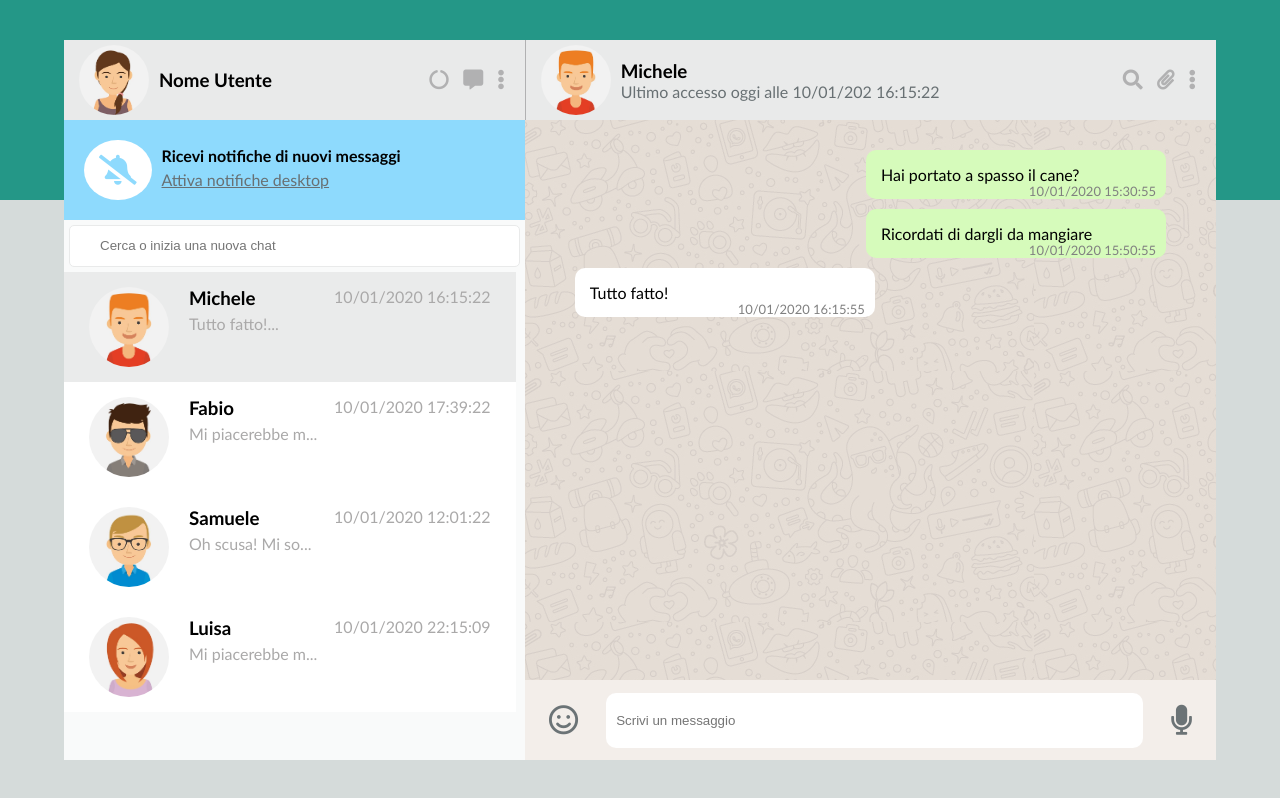
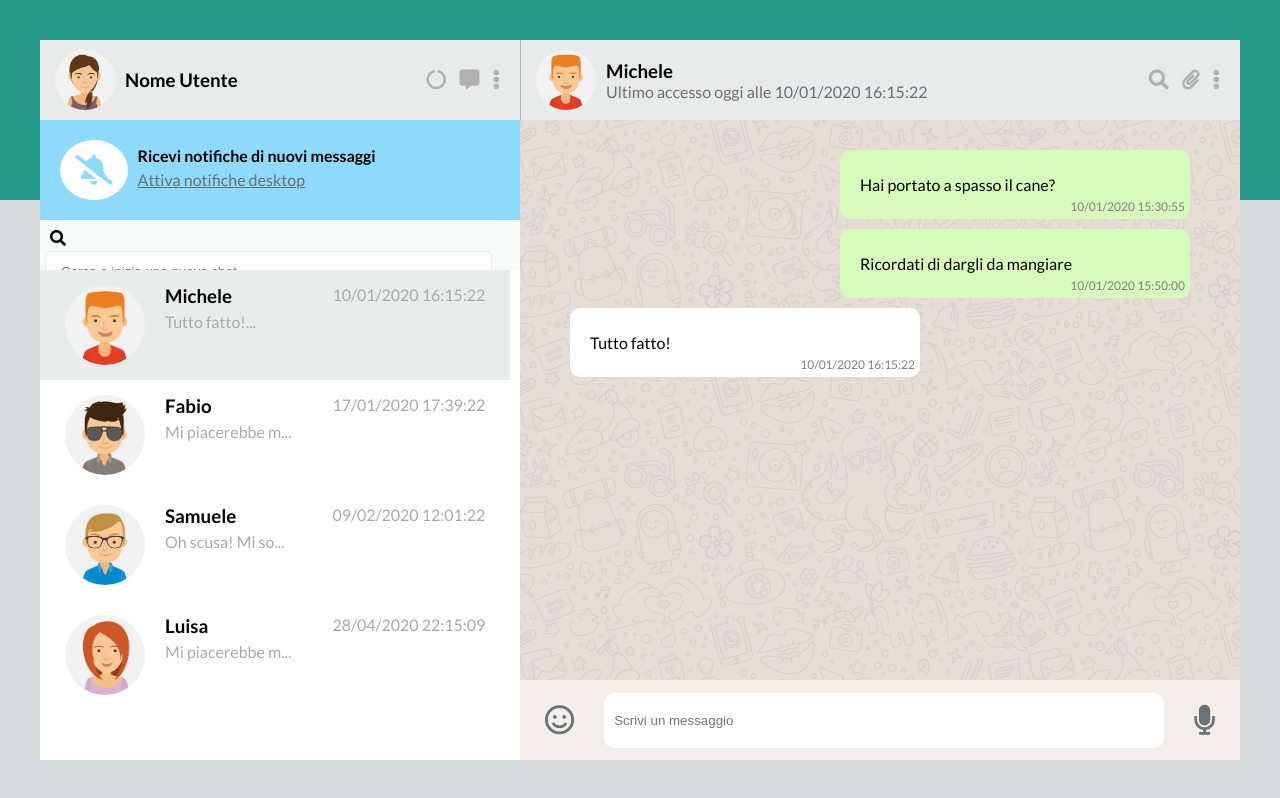
Before and after one commit to ABoni14/vue-boolzapp, a plain HTML site: page index.html in a window 1280 px wide. Drawn offline with nearby package versions, Linux system fonts and the light colour scheme.

Commit message:
milestone 2 + fix html + hover effect

```diff
--- a/css/style.css
+++ b/css/style.css
@@ -6,7 +6,8 @@
 }
 
 body{
-  font-family: 'Trebuchet MS', 'Lucida Sans Unicode', 'Lucida Grande', 'Lucida Sans', Arial, sans-serif;
+  font-family: 'Acme', sans-serif;
+  font-family: 'Lato', sans-serif;
 }
 
 .clearfix::after{
@@ -25,7 +26,7 @@ body{
 
 #app{
   width: 90%;
-  min-width: 800px;
+  min-width: 1200px;
   height: 90vh;
   min-height: 700px;
 }
@@ -58,13 +59,13 @@ body{
 }
 
 .user-contain img, .contact-contain img{
-  width: 70px;
+  width: 60px;
   border-radius: 50%;
   margin-right: 10px;
 }
 
 .user-contain h3{
-  font-weight: bold;
+  font-weight: 700;
 }
 
 .icon-contain i, .icon-contact i{
@@ -127,20 +128,23 @@ body{
 }
 
 .input-user{
+  height: 50px;
   padding: 5px;
 }
 
 .input-user input{
-  width: 100%;
+  width: 95%;
   line-height: 40px;
   border-radius: 5px;
   border: 1px solid #e9eaea;
-  padding-left: 30px;
+  padding-left: 15px;
 }
 
 .contact-user{
+  height: calc(100% - 50px - 80px - 100px);
   display: flex;
   flex-direction: column;
+  background-color: white;
 }
 
 .left-contact-box{
@@ -153,6 +157,7 @@ body{
   width: 98%;
   background-color: white;
   padding: 15px 25px;
+  cursor: pointer;
 }
 
 .contact-box img{
@@ -184,39 +189,54 @@ body{
 
 .row-message span{
   position: absolute;
-  right: 10px;
-  bottom: 10px;
-  font-size: 13px;
+  right: 5px;
+  bottom: 5px;
+  font-size: 12px;
   color: grey;
 }
 
-.message-sent-user, .message-sent-contact{
+.message-user, .message-contact{
   border-radius: 10px;
   margin-bottom: 10px;
   padding: 15px;
-}
-
-.message-sent-user{
-  background-color: #d6fbbb;
-}
-
-.message-sent-contact{
-  background-color: white;
-}
-
-.message-user, .message-contact{
   position: relative;
-  width: 300px;
+  width: 350px;
 }
 
 .message-contact{
+  background-color: white;
   float: left;
 }
 
 .message-user{
   float: right;
+  background-color: #d6fbbb;
 }
 
 .active{
-  background-color: #eaebeb;
+  background-color: #eaebeb !important;
 }
+
+.contact-box:hover{
+  background-color: rgb(247, 247, 247);
+}
+
+.row-message p{
+  padding: 10px 5px;
+}
+
+.rec, .smile{
+  transition: all 0.5s;
+}
+
+.rec:hover{
+  color: red;
+}
+
+.smile:hover{
+  color: rgb(197, 197, 24);
+}
+
+.search{
+  padding: 5px;
+}
--- a/index.html
+++ b/index.html
@@ -4,6 +4,12 @@
   <meta charset="UTF-8">
   <meta http-equiv="X-UA-Compatible" content="IE=edge">
   <meta name="viewport" content="width=device-width, initial-scale=1.0">
+  <link rel="preconnect" href="https://fonts.googleapis.com">
+  <link rel="preconnect" href="https://fonts.gstatic.com" crossorigin>
+  <link href="https://fonts.googleapis.com/css2?family=Acme&family=Lato&display=swap" rel="stylesheet">
+  <link rel="preconnect" href="https://fonts.googleapis.com">
+  <link rel="preconnect" href="https://fonts.gstatic.com" crossorigin>
+  <link href="https://fonts.googleapis.com/css2?family=Acme&family=Lato:wght@400;700&display=swap" rel="stylesheet">
   <link
   rel="stylesheet"
   href="https://cdnjs.cloudflare.com/ajax/libs/font-awesome/5.10.0/css/all.min.css"
@@ -21,7 +27,6 @@
 
       <!-- LEFT BOX -->
       <div class="box-left">
-
         <!-- TOP USER -->
         <div class="top">
           <div class="user-contain">
@@ -48,6 +53,7 @@
 
         <!-- INPUT USER -->
         <div class="input-user">
+          <i class="fas fa-search search"></i>
           <input type="text" placeholder="Cerca o inizia una nuova chat">
         </div>
         <!-- //INPUT USER -->
@@ -56,7 +62,8 @@
         <div class="contact-user">
           <div class="contact-box"
           v-for="(contact, index) in contacts"
-          :class="{'active' : counter === index}">
+          :class="{'active' : counter === index}"
+          @click="counter = index">
             <div class="left-contact-box">
               <img :src="contact.img" alt="">
               <div class="contact-box-text">
@@ -70,20 +77,18 @@
           </div>
         </div>
         <!-- //CONTACT-USER -->
-
       </div>
       <!-- //LEFT BOX -->
 
       <!-- RIGHT BOX -->
       <div class="box-right">
-
         <!-- TOP CONTACT -->
         <div class="top">
           <div class="contact-contain">
-            <img src="img/avatar_1.jpg" alt="">
+            <img :src="contacts[counter].img" alt="">
             <div class="description-contact">
-              <h3>Michele</h3>
-              <p>Ultimo accesso oggi alle 10/01/202 16:15:22</p>
+              <h3>{{contacts[counter].name}}</h3>
+              <p>Ultimo accesso oggi alle {{contacts[counter].messages[contacts[counter].messages.length - 1].data}}</p>
             </div>
           </div>
 
@@ -97,39 +102,26 @@
 
         <!-- BOX CHAT MESSAGES -->
         <div class="main-messagge clearfix">
-          <div class="row-message">
-            <div class="message-user">
-              <p class="message-sent-user">Hai portato a spasso il cane?</p>
-              <span>10/01/2020 15:30:55</span>
-            </div>
-          </div>
-          <div class="row-message">
-            <div class="message-user">
-              <p class="message-sent-user">Ricordati di dargli da mangiare</p>
-              <span>10/01/2020 15:50:55</span>
-            </div>
-          </div>
-          <div class="row-message">
-            <div class="message-contact">
-              <p class="message-sent-contact">Tutto fatto!</p>
-              <span>10/01/2020 16:15:55</span>
+          <div class="row-message"
+          v-for="message in contacts[counter].messages"
+          >
+            <div :class="{'message-user': message.stato === 'inviato', 'message-contact': message.stato === 'ricevuto'}">
+              <p>{{message.text}}</p>
+              <span>{{message.data}}</span>
             </div>
           </div>
         </div>
         <!-- //BOX CHAT MESSAGES -->
 
-
-
         <!-- SEND MESSAGES -->
         <div class="sending-messagge">
-          <i class="far fa-smile"></i>
+          <i class="far fa-smile smile"></i>
           <input type="text" placeholder="Scrivi un messaggio">
-          <i class="fas fa-microphone"></i>
+          <i class="fas fa-microphone rec"></i>
         </div>
         <!-- //SEND MESSAGES -->
       </div>
       <!-- //RIGHT BOX -->
-
     </div>
   </div>
 
--- a/js/script.js
+++ b/js/script.js
@@ -35,12 +35,12 @@ const app = new Vue({
         messages:
         [
           {
-            data: "10/01/2020 17:30:35",
+            data: "17/01/2020 17:30:35",
             text: "Oggi puoi uscire? Andiamo al cinema?",
             stato: "inviato"
           },
           {
-            data: "10/01/2020 17:39:22",
+            data: "17/01/2020 17:39:22",
             text: "Mi piacerebbe ma devo andare dal dottore!",
             stato: "ricevuto"
           },
@@ -53,12 +53,12 @@ const app = new Vue({
         messages:
         [
           {
-            data: "10/01/2020 11:30:55",
+            data: "09/02/2020 11:30:55",
             text: "Ciao Samuele, l'ultima volta hai dimenticato da me gli occhiali",
             stato: "inviato"
           },
           {
-            data: "10/01/2020 12:01:22",
+            data: "09/02/2020 12:01:22",
             text: "Oh scusa! Mi sono proprio dimenticato, vengo oggi pomeriggio a prenderli, grazie!",
             stato: "ricevuto"
           },
@@ -71,12 +71,12 @@ const app = new Vue({
         messages:
         [
           {
-            data: "10/01/2020 21:56:55",
+            data: "28/04/2020 21:56:55",
             text: "Oggi puoi uscire? Andiamo al cinema?",
             stato: "inviato"
           },
           {
-            data: "10/01/2020 22:15:09",
+            data: "28/04/2020 22:15:09",
             text: "Mi piacerebbe ma devo andare dal dottore!",
             stato: "ricevuto"
           },
```
